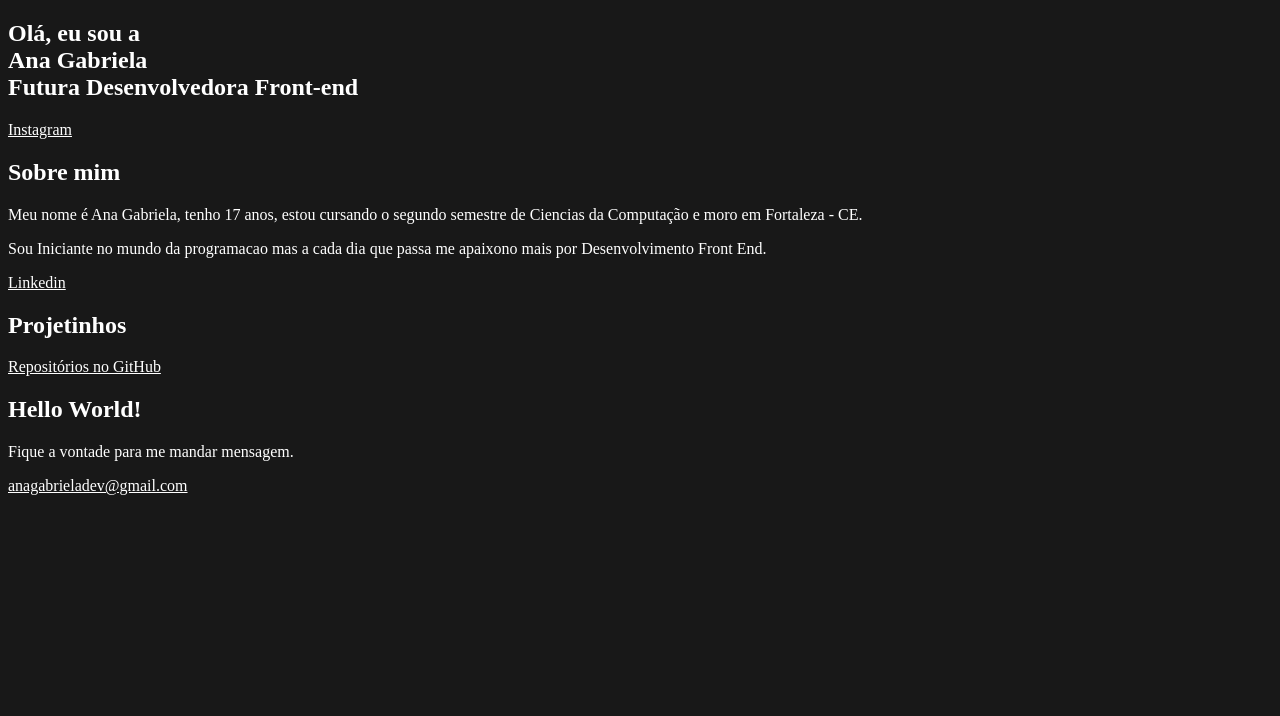
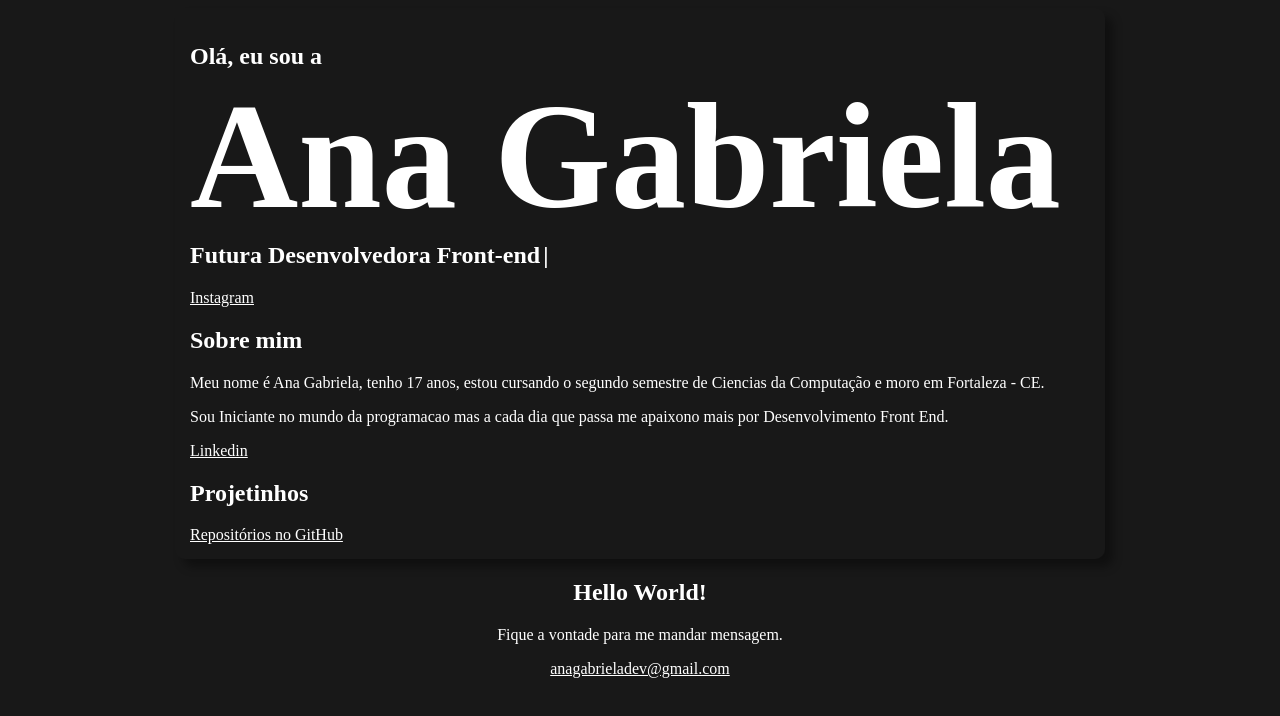
Before and after one commit to AnaGabrielaDev/portfolio, a plain HTML site: page index.html in a window 1280 px wide. Drawn offline with Linux system fonts and the light colour scheme; a web font is replaced by a local one.

Commit message:
- style - create a stylization of a layout in "box" format - put external font and highlight ".name" - anime "typewriter"

```diff
--- a/css/style.css
+++ b/css/style.css
@@ -1,6 +1,68 @@
+@font-face {
+    font-family: Birthstone;
+    font-style: normal;
+    font-weight: 100;
+    src: url(Birthstone/Birthstone-Regular.ttf) format("truetype");
+
+  }
+ #nome{
+    padding: 0;
+    margin: 0;
+    font-size: 150px;
+    font-family: Birthstone;
+    -webkit-user-select: none;
+       -moz-user-select: none;
+        -ms-user-select: none;
+            user-select: none;
+  }
 body{
     background-color: #181818;
 }
-h1, h2, p, a {
+h1, h2, p, a, span {
     color: white;
 }
+main {
+    border-radius: 10px;
+    padding: 15px;
+    width: 900px;
+    margin: auto;
+    box-shadow: 8px 8px 10px rgba(0, 0, 0, 0.356);
+}
+.fotinha {
+  border-radius: 800px;
+  width: 200px;
+  height: 200px;
+}
+/* maquina de escrever */
+.maquina-escrever::after {
+  content: "|";
+  margin-left: 3px;
+  opacity: 1;
+  -webkit-animation: piscar 1s infinite;
+  animation: piscar 1s infinite;
+}
+@-webkit-keyframes piscar {
+  0%,
+  100% {
+    opacity: 1;
+  }
+  50% {
+    opacity: 0;
+  }
+}
+@keyframes piscar {
+  0%, 100% {
+    opacity: 1;
+  }
+  50% {
+    opacity: 0;
+  }
+}
+
+/* .me{
+  width: ;
+} */
+
+footer {
+  text-align: center;
+}
```
Also changed, not shown: css/fonts/Birthstone/Birthstone-Regular.ttf (added), css/fonts/Birthstone/OFL.txt (added), image/5951687a-b2ed-44ee-bdca-44626e45a201.jpg (added), image/anagabriela.jpg (added).
